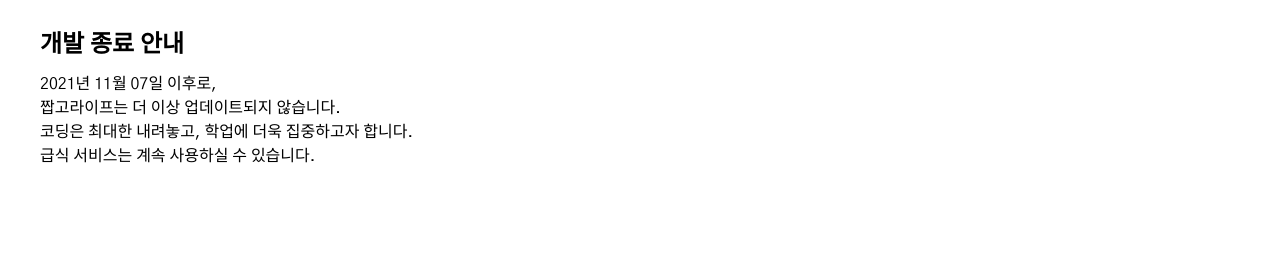
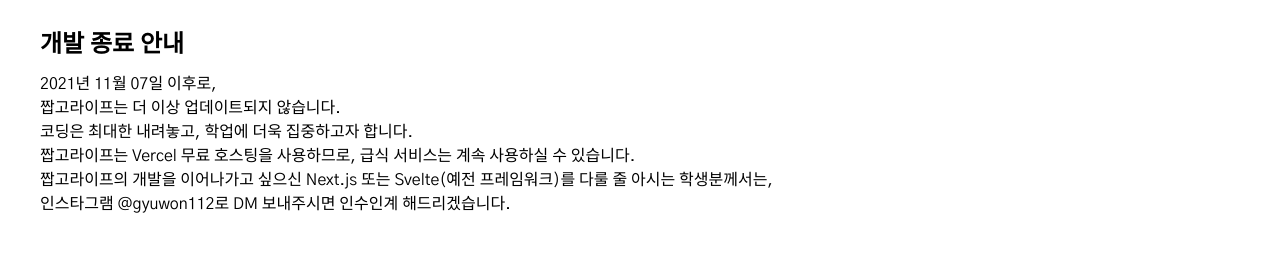
Before and after one commit to seolcu/zzapgo.life, a Next.js app: page / in a window 1280 px wide. Shown: the part 386-650 px from the top of the page. Built offline with nearby package versions, Linux system fonts and the light colour scheme; no server answers; a web font is replaced by a local one.

Commit message:
개발 중지 안내 수정

```diff
--- a/pages/index.tsx
+++ b/pages/index.tsx
@@ -35,7 +35,13 @@ const Home = () => {
           <br />
           코딩은 최대한 내려놓고, 학업에 더욱 집중하고자 합니다.
           <br />
-          급식 서비스는 계속 사용하실 수 있습니다.
+          짭고라이프는 Vercel 무료 호스팅을 사용하므로, 급식 서비스는 계속
+          사용하실 수 있습니다.
+          <br />
+          짭고라이프의 개발을 이어나가고 싶으신 Next.js 또는 Svelte(예전
+          프레임워크)를 다룰 줄 아시는 학생분께서는,
+          <br />
+          인스타그램 @gyuwon112로 DM 보내주시면 인수인계 해드리겠습니다.
         </div>
       </CardLayout>
       <FooterComponent currentPage={0} />
```
